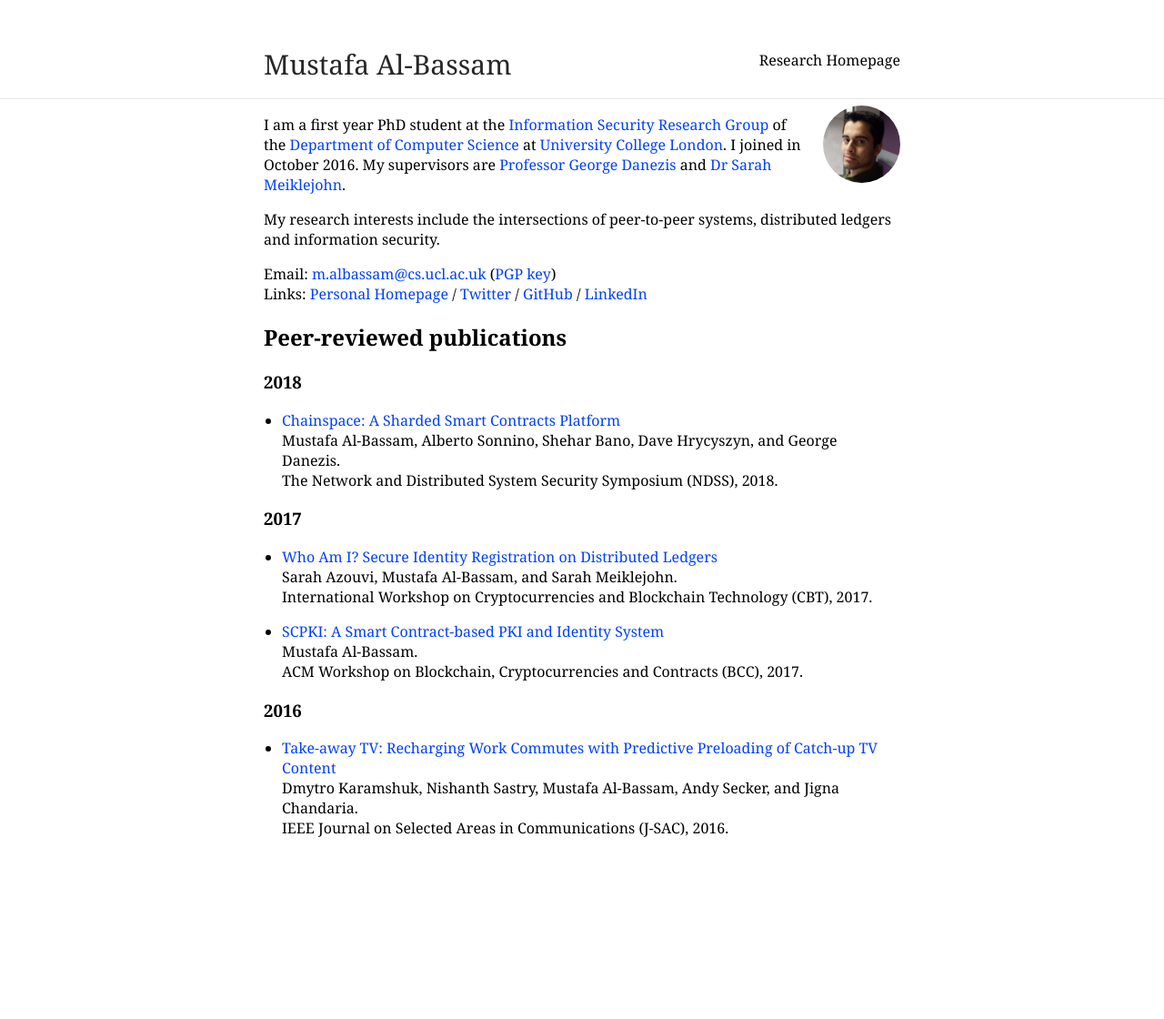
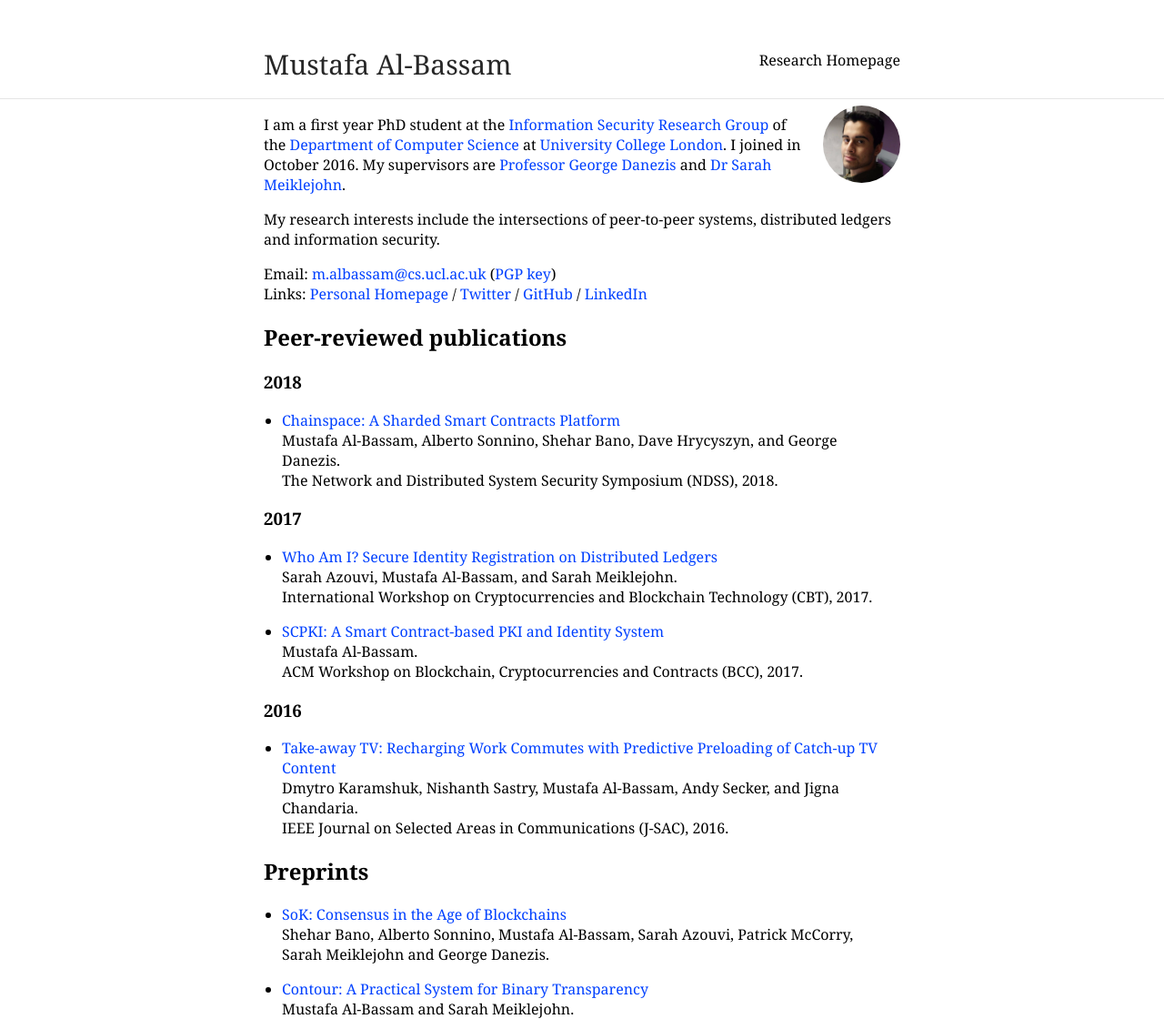
Before and after one commit to musalbas/research-homepage, a Jekyll site: the page built from index.md, in a window 1280 px wide. Shown: the whole page at 91% size. Built offline with Jekyll 4.4.1, drawn with Linux system fonts in a browser that asks for light colours; before the commit the page ends 921 px from its top, so only the background shows below that.

Commit message:
Add preprints

```diff
--- a/index.md
+++ b/index.md
@@ -27,3 +27,9 @@ Links: [Personal Homepage](https://musalbas.com) / [Twitter](https://twitter.com
 ### 2016
 
 - [Take-away TV: Recharging Work Commutes with Predictive Preloading of Catch-up TV Content](publications/takeawaytv-jsac16.pdf)<br>Dmytro Karamshuk, Nishanth Sastry, Mustafa Al-Bassam, Andy Secker, and Jigna Chandaria.<br>IEEE Journal on Selected Areas in Communications (J-SAC), 2016.
+
+## Preprints
+
+- [SoK: Consensus in the Age of Blockchains](publications/SoK_ConsensusBlockchains.pdf)<br>Shehar Bano, Alberto Sonnino, Mustafa Al-Bassam, Sarah Azouvi, Patrick McCorry, Sarah Meiklejohn and George Danezis.
+
+- [Contour: A Practical System for Binary Transparency](publications/contour-paper.pdf)<br>Mustafa Al-Bassam and Sarah Meiklejohn.
```
Also changed, not shown: 2 other files.
